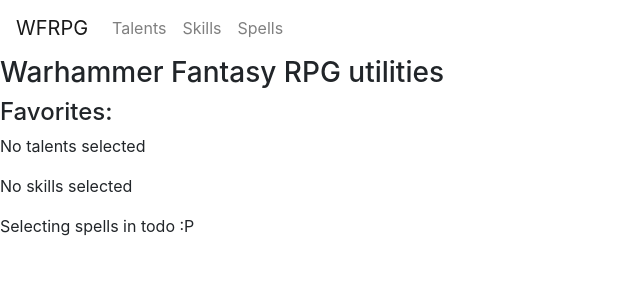
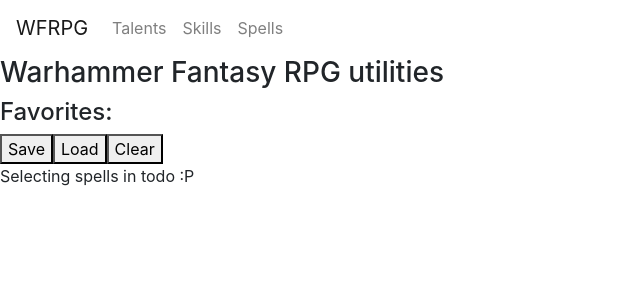
Before and after one commit to eliasker/wfrpg_gm_tools, a React (Create React App) app: page / in a window 1280 px wide. Shown: the top 300 px of the page, without its empty margins (0-640 px from the left). Built offline with nearby package versions, Linux system fonts and the light colour scheme; the HTML template or start-up script is replaced by a standard one.

Commit message:
Saving & Loading favorites from localStorage

```diff
--- a/src/components/FrontPage.js
+++ b/src/components/FrontPage.js
@@ -1,27 +1,71 @@
-import React from 'react'
+import React, { useEffect } from 'react'
 
-import { useRecoilValue } from 'recoil'
+import { useRecoilValue, useRecoilState } from 'recoil'
+import { talentState, skillState, prevLoadedState } from '../recoil/atoms'
 import { selectedTalents, selectedSkills } from '../recoil/selectors'
 
 import SkillList from './rules/SkillList'
 import TalentList from './rules/TalentList'
 
+import { saveState, getPrevState, clearState } from '../util/localStorageUtil'
+import { replaceItemAtIndex } from '../util/arrayUtils'
+
+//TODO: Remove testing buttons 'Save', 'Load' & 'Clear'
+//TODO: Selecting items modifies save str
 const FrontPage = () => {
+  const [initialized, setInitialized] = useRecoilState(prevLoadedState)
+  const [talentList, setTalentList] = useRecoilState(talentState)
+  const [skillList, setSkillList] = useRecoilState(skillState)
   const talents = useRecoilValue(selectedTalents('Selected'))
   const skills = useRecoilValue(selectedSkills('Selected'))
+
+  useEffect(() => {
+    if (!initialized) {
+      loadSaved()
+      setInitialized(true)
+    }
+    //TODO:FIXME:
+    // eslint-disable-next-line
+  }, [])
+
+  const updateArray = (array, stateSetter, listedIds) => {
+    listedIds.forEach(id => {
+      const index = parseInt(id)
+      if (array[index] !== undefined) {
+        try {
+          array = replaceItemAtIndex(array, index, {
+            ...array[index],
+            isSelected: true
+          })
+        } catch (e) { console.error(e) }
+      }
+    })
+    stateSetter(array)
+  }
+
+  const loadSaved = () => {
+    const talentIds = getPrevState('saved_talents')
+    const skillIds = getPrevState('saved_skills')
+    var newTalentList = talentList
+    var newSkillList = skillList
+    if (talentIds !== null && talentIds !== '') {
+      updateArray(newTalentList, setTalentList, talentIds.split(' '))
+    }
+    if (skillIds !== null && skillIds !== '') {
+      updateArray(newSkillList, setSkillList, skillIds.split(' '))
+    }
+  }
 
   return (
     <div>
       <h3>Warhammer Fantasy RPG utilities</h3>
       <h4>Favorites:</h4>
-      {talents.length === 0 ?
-        <p>No talents selected</p> :
-        <TalentList talents={talents} />
-      }
-      {skills.length === 0 ?
-        <p>No skills selected</p> :
-        <SkillList skills={skills} />
-      }
+      <button onClick={() => saveState(talents, skills)}>Save</button>
+      <button onClick={() => loadSaved()}>Load</button>
+      <button onClick={() => clearState()}>Clear</button>
+
+      <TalentList talents={talents} />
+      <SkillList skills={skills} />
       <p>Selecting spells in todo :P</p>
     </div>
   )
--- a/src/recoil/atoms.js
+++ b/src/recoil/atoms.js
@@ -5,16 +5,21 @@
 const spellsJSON = require('../data/spells.json')
 
 export const talentState = atom({
-  key: 'talent state',
+  key: 'talentState',
   default: talentsJSON.talents
 })
 
 export const skillState = atom({
-  key: 'skill state',
+  key: 'skillState',
   default: skillsJSON.skills
 })
 
 export const spellGroupState = atom({
-  key: 'spell state',
+  key: 'spellState',
   default: spellsJSON.groups
 })
+
+export const prevLoadedState = atom({
+  key: 'prevLoadedState',
+  default: false
+})
--- /dev/null
+++ b/src/util/localStorageUtil.js
@@ -0,0 +1,20 @@
+//TODO: --> const saveState = (key, value) => {}
+export const saveState = (talents, skills) => {
+  if (talents !== [] || talents !== undefined) {
+    var talentString = ''
+    talents.map(t => talentString += `${t.id} `)
+    localStorage.setItem('saved_talents', talentString)
+  }
+  if (skills !== [] || skills !== undefined) {
+    var skillString = ''
+    skills.map(s => skillString += `${s.id} `)
+    localStorage.setItem('saved_skills', skillString)
+  }
+  // Window.localStorage.setItem('spellsString', spellsString)
+}
+
+export const getPrevState = key => {
+  return localStorage.getItem(key)
+}
+
+export const clearState = () => localStorage.clear()
```
Also changed, not shown: src/hooks/useContent.js (line endings or trailing spaces).
